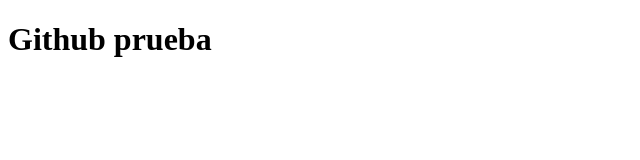
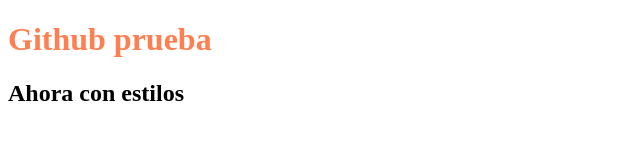
Before and after one commit to yanitota/prueba, a plain HTML site: page index.html in a window 1280 px wide. Shown: the whole page, without its empty margins (0-640 px from the left). Drawn offline with Linux system fonts and the light colour scheme.

Commit message:
con hojas de estilos

```diff
--- /dev/null
+++ b/estilos.css
@@ -0,0 +1,3 @@
+h1{
+    color: coral;
+}
--- a/index.html
+++ b/index.html
@@ -4,9 +4,11 @@
     <meta charset="UTF-8">
     <meta http-equiv="X-UA-Compatible" content="IE=edge">
     <meta name="viewport" content="width=, initial-scale=1.0">
+    <link rel="stylesheet" href="estilos.css">
     <title>Document</title>
 </head>
 <body>
     <h1>Github prueba</h1>
+    <h2>Ahora con estilos</h2>
 </body>
 </html>
```
